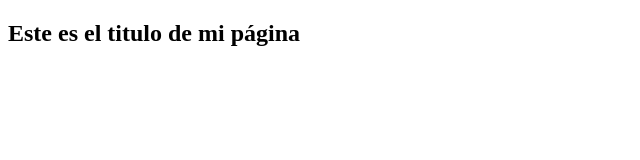
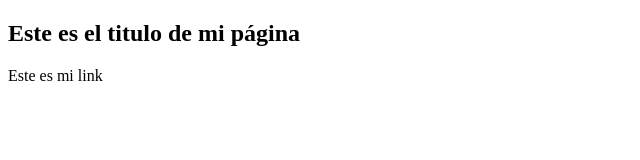
Before and after one commit to miggeess-test/mi-repositorio, a plain HTML site: page index.html in a window 1280 px wide. Shown: the whole page, without its empty margins (0-640 px from the left). Drawn offline with Linux system fonts and the light colour scheme.

Commit message:
Merge repo externo sobre local

```diff
--- a/index.html
+++ b/index.html
@@ -5,5 +5,6 @@
 </head>
 <body>
 	<h2>Este es el titulo de mi página</h2>
+	<p><link rel="stylesheet" type="text/css" href="www.google.com.mx">Este es mi link</p>
 </body>
 </html>
```
